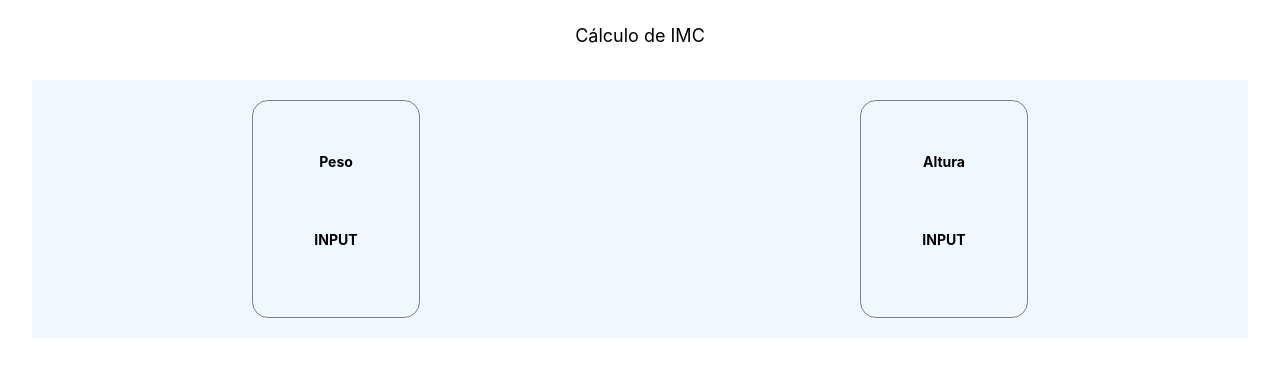
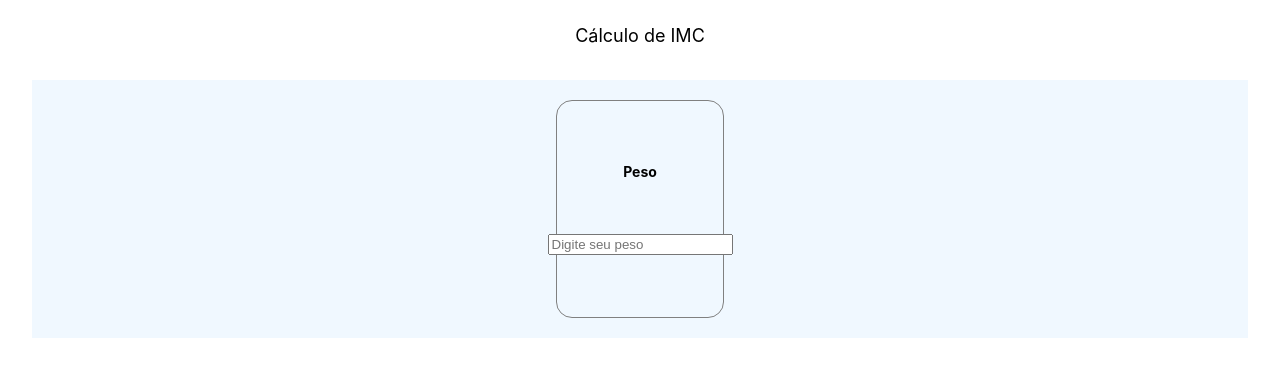
Before and after one commit to alexandre-carvalho/meu-imc, a React (Create React App) app: page / in a window 1280 px wide. Shown: the top 376 px of the page. Built offline with nearby package versions, Linux system fonts and the light colour scheme.

Commit message:
saving files

```diff
--- a/src/pages/home/components/form/index.tsx
+++ /dev/null
@@ -1,21 +0,0 @@
-
-// Styles
-import * as S from "./styles"
-
-
-interface Props {
-    label: string;
-}
-
-const Form: React.FC<Props> = ({ label }) => {
-    return (
-        <S.Container>
-            <S.Label>{label}</S.Label>
-            <S.InputField>
-                <S.Label>INPUT</S.Label>
-            </S.InputField>
-        </S.Container>
-    )
-}
-
-export default Form;
--- /dev/null
+++ b/src/pages/home/components/input/index.tsx
@@ -0,0 +1,26 @@
+
+
+// Styles
+import * as S from "./styles"
+
+
+interface InputProps {
+    label: string;
+    value: string | number;
+    placeholder: string;
+    name: string;
+    onChange?(value: any): void;
+}
+
+const Input: React.FC<InputProps> = ({ label, value, name, placeholder, onChange }) => {
+
+
+    return (
+        <S.Container>
+            <S.Label>{label}</S.Label>
+            <input type="number" max={4} maxLength={4} value={value} name={name} placeholder={placeholder} onChange={onChange} />
+        </S.Container>
+    )
+}
+
+export default Input;
--- a/src/pages/home/components/form/styles.tsx
+++ b/src/pages/home/components/input/styles.tsx
@@ -18,11 +18,3 @@ export const Label = styled.text`
 font-size: 14px;
 font-weight: bold;
 `;
-
-export const InputField = styled.div`
-width: 100%;
-height: 50px;
-display: flex;
-align-items: center;
-justify-content: center;
-`;
--- a/src/pages/home/index.tsx
+++ b/src/pages/home/index.tsx
@@ -1,12 +1,19 @@
 
 // Styles
+import { useState } from "react";
 import * as S from "./styles";
 
 // Local Components
-import Form from 'pages/home/components/form'
+import Input from 'pages/home/components/input';
 
 
 const Home = () => {
+
+  const [userWeight, setUserWeight] = useState('');
+
+
+  console.log('PESO', userWeight);
+
   return (
     <S.Container>
       <S.SectionTitle>
@@ -15,8 +22,12 @@ const Home = () => {
         </S.Title>
       </S.SectionTitle>
       <S.SectionContent>
-        <Form label="Peso" />
-        <Form label="Altura" />
+        <Input
+          onChange={(e) => setUserWeight(e.currentTarget.value)}
+          value={userWeight}
+          placeholder='Digite seu peso'
+          name="peso"
+          label="Peso" />
       </S.SectionContent>
     </S.Container>
   );
```
